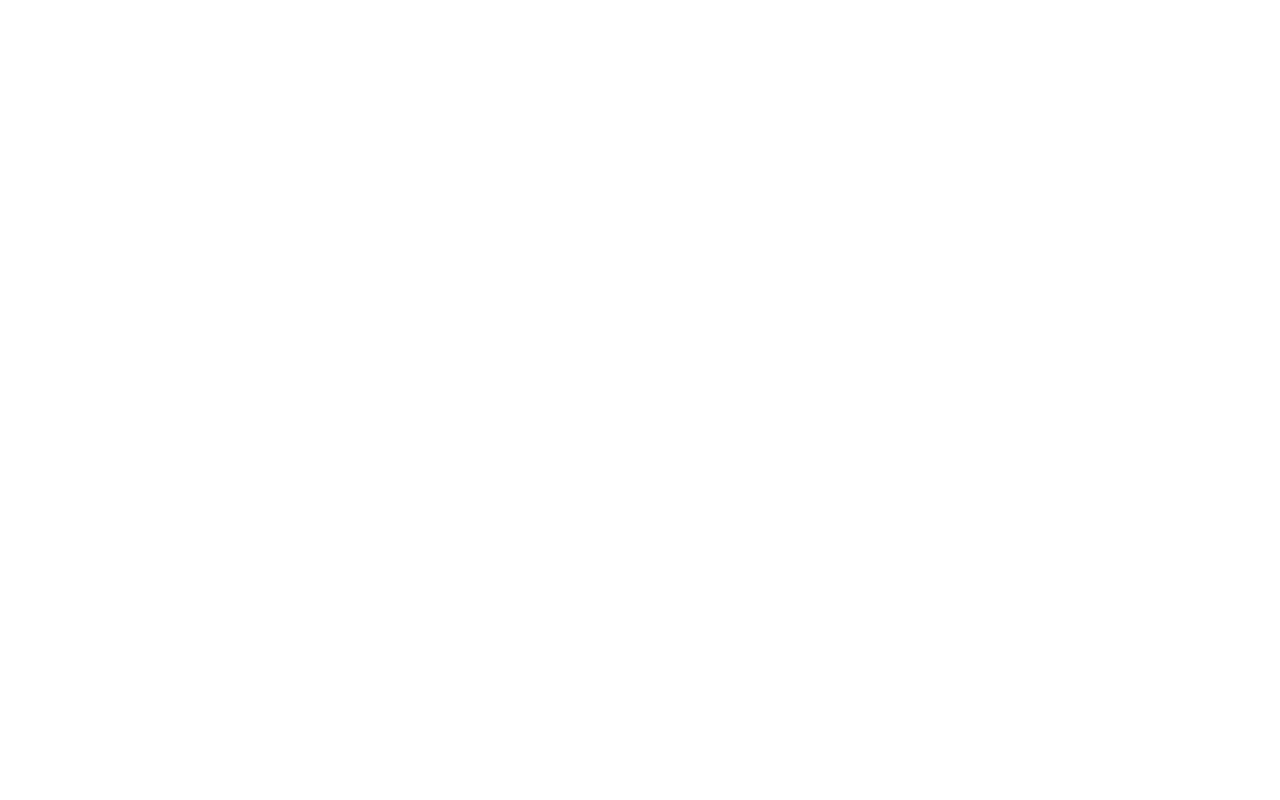
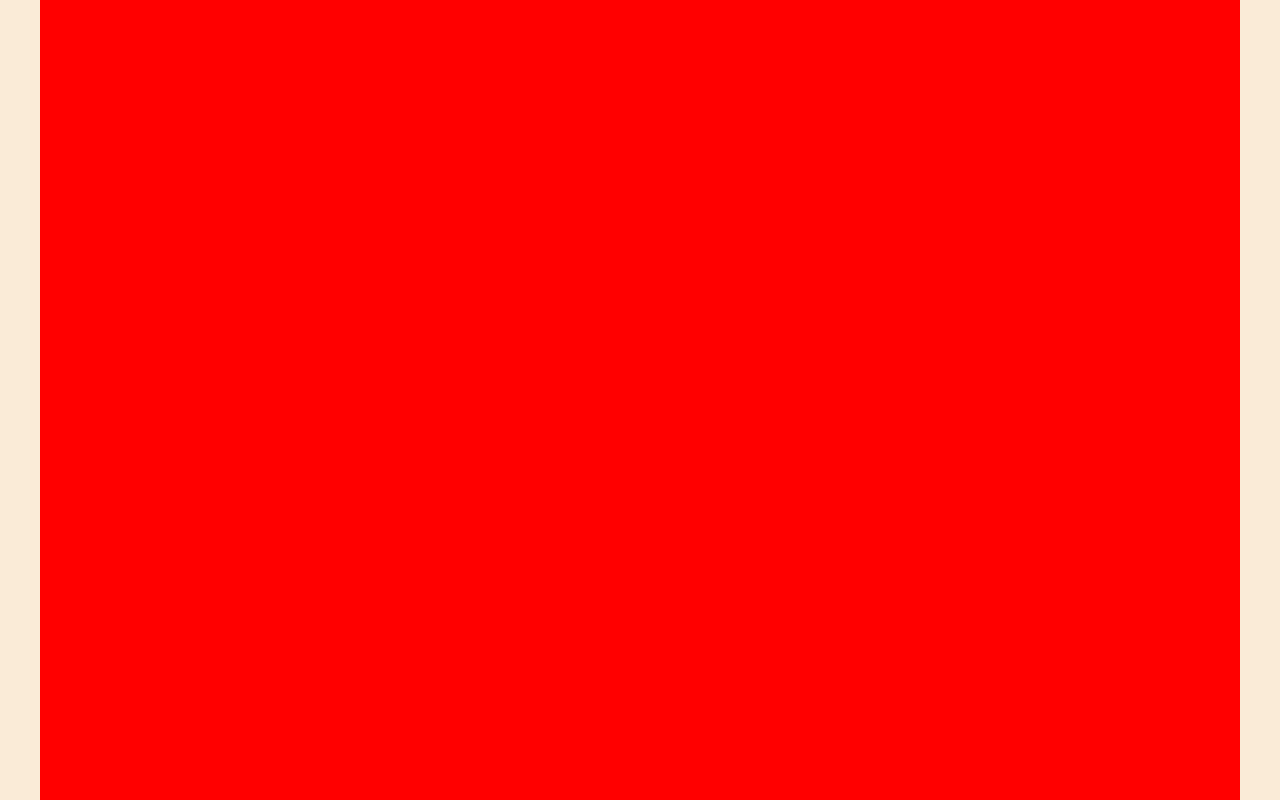
Before and after one commit to CIOG2/ColaBanco, a plain HTML site: page index.html in a window 1280 px wide. Drawn offline with Linux system fonts and the light colour scheme.

Commit message:
Se agrego el contenido base

```diff
--- a/index.html
+++ b/index.html
@@ -1,12 +1,14 @@
 <!DOCTYPE html>
-<html lang="en">
+<html lang="es">
 <head>
     <meta charset="UTF-8">
     <meta http-equiv="X-UA-Compatible" content="IE=edge">
     <meta name="viewport" content="width=device-width, initial-scale=1.0">
     <title>Cola Banco</title>
+    <link rel="stylesheet" href="./src/main.css">
 </head>
 <body>
-
+    <div id="app"></div>
 </body>
+<script src="./src/index.js" type="module"></script>
 </html>
--- a/src/index.js
+++ b/src/index.js
@@ -0,0 +1 @@
+const app = document.getElementById("app");
--- a/src/main.css
+++ b/src/main.css
@@ -0,0 +1,31 @@
+*{
+    box-sizing: border-box;
+    margin: 0;
+    padding: 0;
+}
+
+html{
+    font-size: 62.5%;
+    font-family: sans-serif;
+}
+
+body{
+    display: flex;
+    justify-content: center;
+    align-items: flex-start;
+    width: 100%;
+    height: 100vh;
+    min-height: 400px;
+    background-color: antiquewhite;
+}
+
+#app{
+    display: flex;
+    justify-content: center;
+    align-items: flex-start;
+    flex-direction: column;
+    width: 100%;
+    height: 100%;
+    max-width: 1200px;
+    background-color: red;
+}
```
